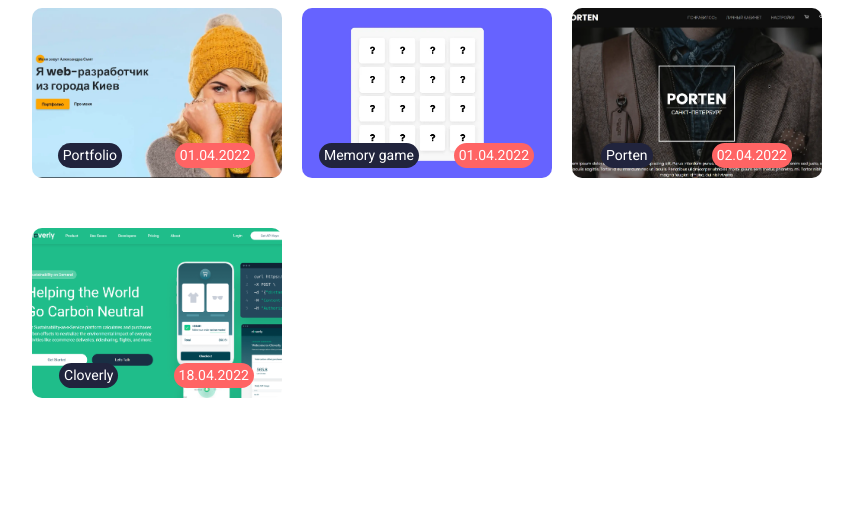
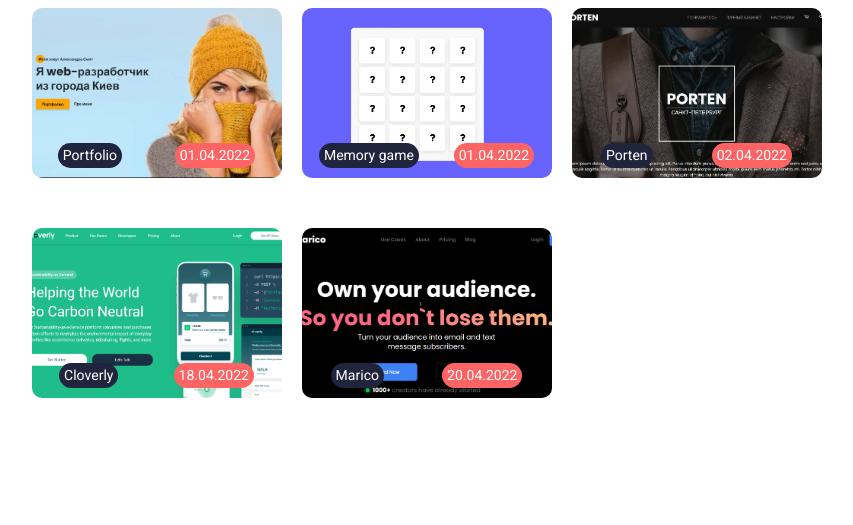
Before and after one commit to Gandrejko/Portfolio, a plain HTML site: page index.html in a window 1280 px wide. Shown: the part 667-1192 px from the top of the page, without its empty margins (191-1044 px from the left). Drawn offline with Linux system fonts and the light colour scheme.

Commit message:
add Marico to html

```diff
--- a/index.html
+++ b/index.html
@@ -59,10 +59,17 @@
                 </div>
             </div>
             <div class="works__card">
-                <a class="works__img" href="files/projects/Cloverly/index.html"><picture><source srcset="img/cloverly.png" type="image/webp"><img src="img/porten.png" alt="" ></picture></a>
+                <a class="works__img" href="files/projects/Cloverly/index.html"><picture><source srcset="img/cloverly.png" type="image/webp"><img src="img/Cloverly.png" alt="" ></picture></a>
                 <div class="works__descr">
                     <div class="works__name">Cloverly</div>
                     <div class="works__date">18.04.2022</div>
+                </div>
+            </div>
+            <div class="works__card">
+                <a class="works__img" href="files/projects/Marico/index.html"><picture><source srcset="img/Marico.png" type="image/webp"><img src="img/Marico.png" alt="" ></picture></a>
+                <div class="works__descr">
+                    <div class="works__name">Marico</div>
+                    <div class="works__date">20.04.2022</div>
                 </div>
             </div>
         </div>
```
